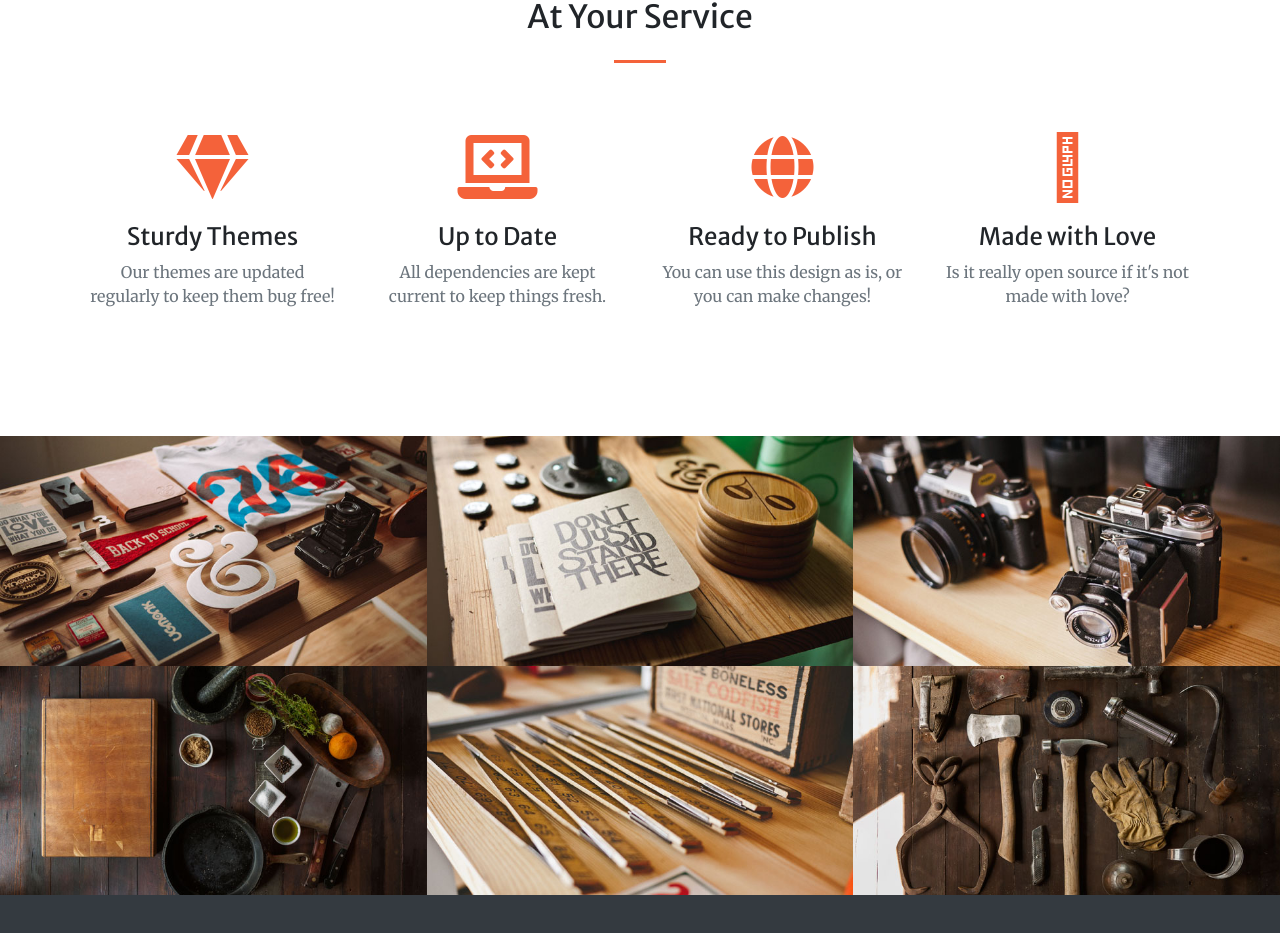
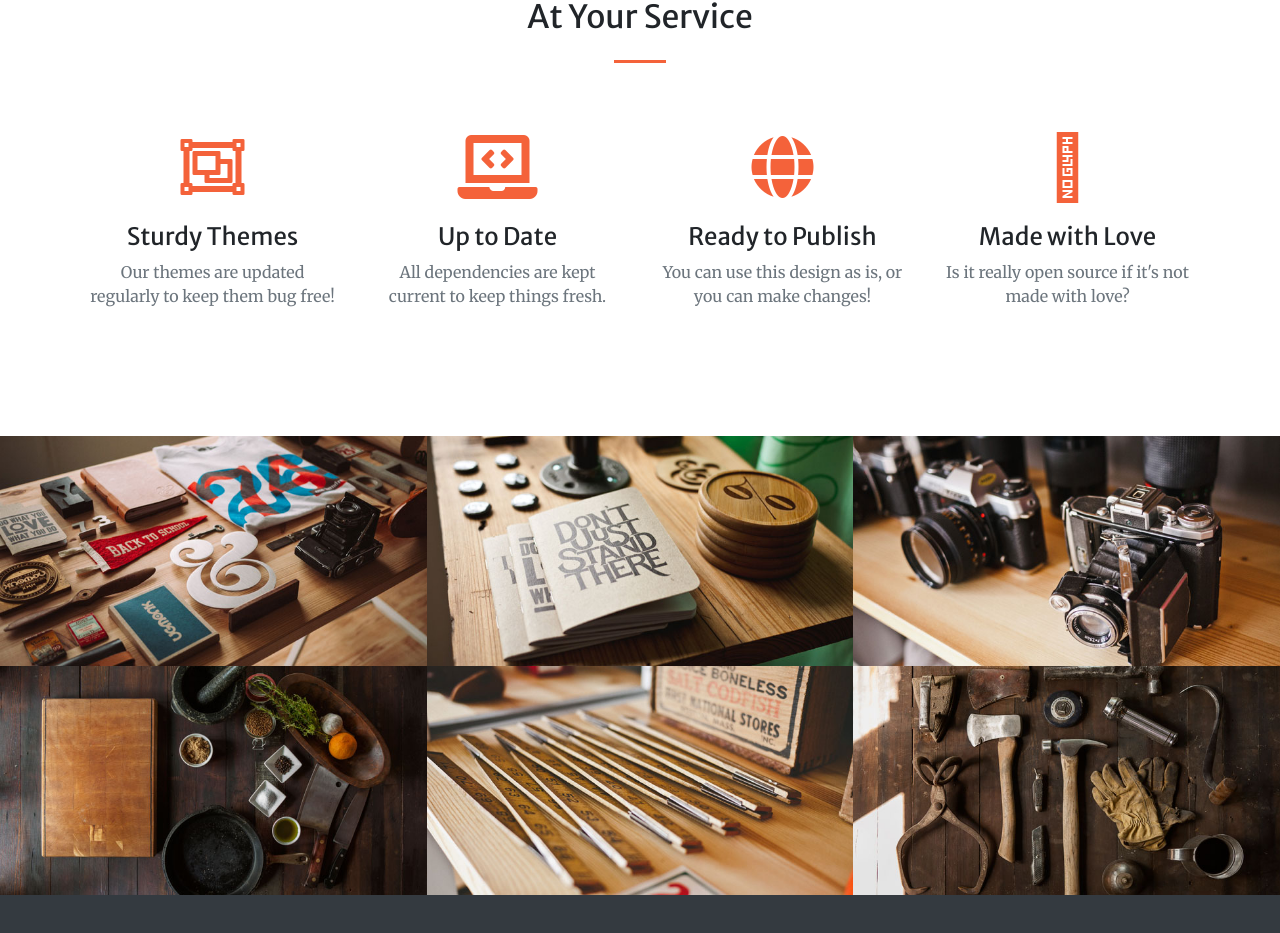
Before and after one commit to dbquiroga/chameleon, a website with bundled scripts: page index.html in a window 1280 px wide. Shown: the part 1408-2341 px from the top of the page. Built offline with nearby package versions, Linux system fonts and the light colour scheme.

Commit message:
cambio icono diseño

```diff
--- a/index.html
+++ b/index.html
@@ -91,7 +91,7 @@
       <div class="row">
         <div class="col-lg-3 col-md-6 text-center">
           <div class="mt-5">
-            <i class="fas fa-4x fa-gem text-primary mb-4"></i>
+            <i class="far fa-4x fa-object-group text-primary mb-4"></i>
             <h3 class="h4 mb-2">Sturdy Themes</h3>
             <p class="text-muted mb-0">Our themes are updated regularly to keep them bug free!</p>
           </div>
```
